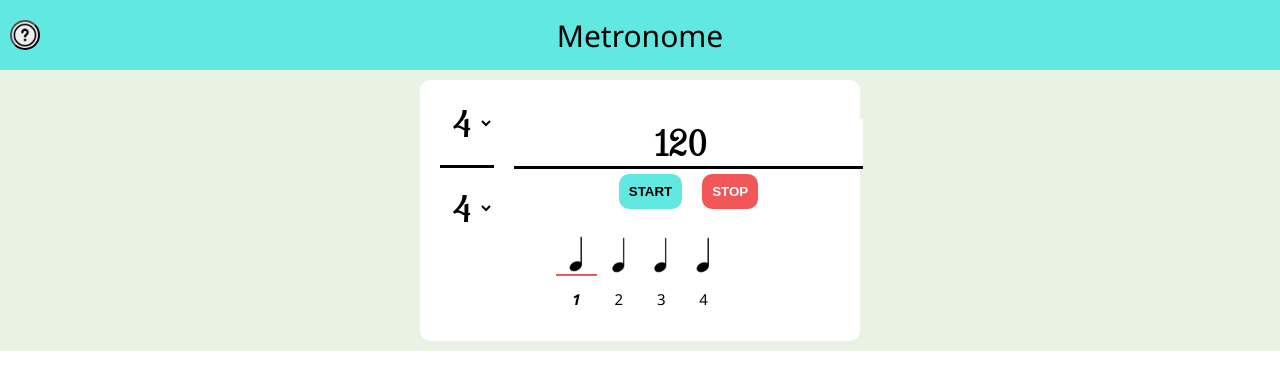
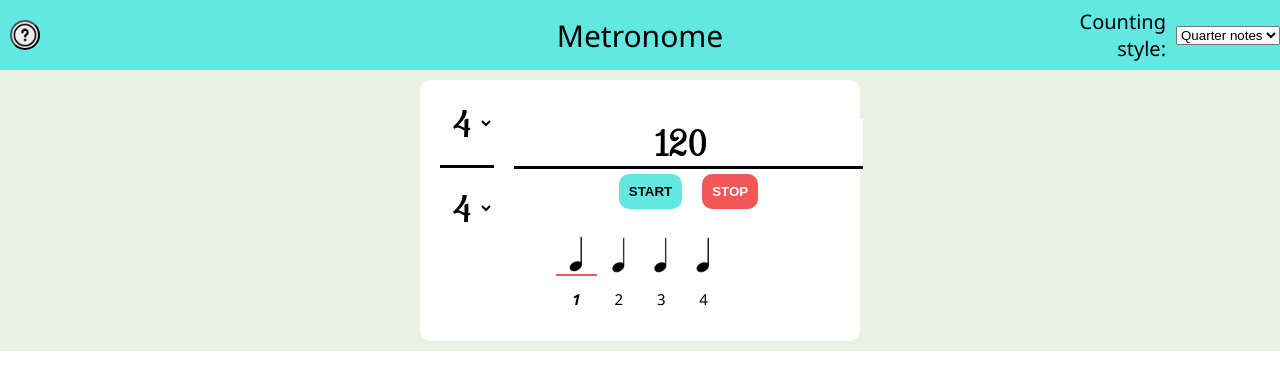
Before and after one commit to BasilGolightly/Mark-Sadnik-Projects, a PHP site: page / in a window 1280 px wide. Shown: the top 390 px of the page. Run offline with PHP 8.4, Linux system fonts and the light colour scheme.

Commit message:
to do: implement different counting modes

```diff
--- a/JS/Metronome/index.html
+++ b/JS/Metronome/index.html
@@ -19,7 +19,15 @@
             </div>
 
             <div class="navRight">
-
+                <div>
+                    Counting style:
+                </div>
+                <div>
+                    <select name="countingStyle" id="countingStyle" class="countingDropdown">
+                        <option value="quarter">Quarter notes</option>
+                        <option value="seq">Sequential</option>
+                    </select>
+                </div>
             </div>
         </div>
 
@@ -29,7 +37,7 @@
                     <div class="meterWrap">
                         <div class="timeSigWrap">
                             <div class="beatsWrap">
-                                <select name="beatsPerBar" id="beatsPerBar" oninput="changeTimeSignature()">
+                                <select name="beatsPerBar" id="beatsPerBar">
                                     <option value="2">2</option>
                                     <option value="3">3</option>
                                     <option value="4" selected>4</option>
@@ -52,7 +60,7 @@
                             </div>
                             <hr class="timeDivider">
                             <div class="noteWrap">
-                                <select name="noteValue" id="noteValue" oninput="changeTimeSignature()">
+                                <select name="noteValue" id="noteValue">
                                     <option value="4" selected>4</option>
                                     <option value="8">8</option>
                                     <option value="16">16</option>
@@ -65,7 +73,7 @@
                             </div>
                             <div class="startWrap">
                                 <button type="button" class="startBtn" id="startBtn">START</button>
-                                <button type="button" class="stopBtn" id="stopBtn">STOP</button>
+                                <button type="button" class="stopBtn" id="stopBtn" disabled>STOP</button>
                             </div>
                         </div>
                     </div>
--- a/JS/Metronome/scripts/script.js
+++ b/JS/Metronome/scripts/script.js
@@ -1,5 +1,6 @@
 // variables for storing time signature and bpm
 let beatsPerBar = 4, noteValue = 4, bpm = 120, intervalMs = (60 / bpm) * 1000, currentBeat = 1;
+let seqCounting = false;
 let timer = setInterval(()=>{}, 1000);
 let accented = [];
 
@@ -10,21 +11,23 @@ const audioRegular = new Audio("../media/regular.mp3");
 const audioAccent = new Audio("../media/accent.mp3");
 
 function start(){
-    changeTimeSignature();
     intervalMs = ((60 / bpm) * 1000) / (noteValue / 4);
     timer = setInterval(tick, intervalMs);
-    document.getElementById("startBtn").enabled = false;
-    document.getElementById("stopBtn").enabled = true;
+    document.getElementById("startBtn").disabled = true;
+    document.getElementById("stopBtn").disabled = false;
 }
 
 function stop(){
     currentBeat = 1;
     clearInterval(timer);
-    document.getElementById("stopBtn").enabled = false;
-    document.getElementById("startBtn").enabled = true;
+    document.getElementById("stopBtn").disabled = true;
+    document.getElementById("startBtn").disabled = false;
 }
 
 async function tick(){
+    const beats = Number(beatsPerBar);
+    let prevBeat = ((beats+(currentBeat-2)) % beats) + 1;
+    console.log(prevBeat);
 
     document.getElementById('note' + currentBeat).style.borderBottom = "2px solid black";
     document.getElementById('noteNum' + currentBeat).style.fontWeight = "bold";
@@ -38,22 +41,34 @@ async function tick(){
     audioRegular.currentTime = 0;
     audioRegular.play();
 
-    // first note - reset last note
-    if(currentBeat == 1){
-        document.getElementById('note' + beatsPerBar).style.borderBottom = "none";
-        document.getElementById('noteNum' + beatsPerBar).style.fontWeight = "";
-    }
-    // end of bar - reset all other notes
-    else if(currentBeat == beatsPerBar) {
-        for(let i = 1; i <= (beatsPerBar-1); i++){
-            document.getElementById('note' + i).style.borderBottom = "none";
-            document.getElementById('noteNum' + i).style.fontWeight = "";
-        }
+    document.getElementById('note' + prevBeat).style.borderBottom = "none";
+    document.getElementById('noteNum' + prevBeat).style.fontWeight = "";
+
+    // end of bar - reset to count 1
+    if(currentBeat == beatsPerBar) {
         currentBeat = 1;
         return;
     }
 
     currentBeat++;
+}
+
+function changeCountingStyle(){
+    // if the notes are quarter notes, it doesn't make a difference
+    if(noteValue == 4){
+        seqCounting = true;
+    }
+
+    // sequential counting mode - [1, beats per bar]
+    if(seqCounting){
+
+        return;
+    }
+    else{
+
+    }
+
+    seqCounting = !seqCounting;
 }
 
 function changeTimeSignature(){
@@ -77,14 +92,6 @@ function changeTimeSignature(){
     for(let i = 1; i <= beatsPerBar; i++){
         document.getElementById("noteImgArea").innerHTML += "<td id='note" + i + "' onclick='markAccent(" + i + ")'><img src='" + noteImgPath + "'></td>";
         document.getElementById("noteNumArea").innerHTML += "<td id='noteNum" + i + "' onclick='markAccent(" + i + ")'>" + i + "</td>";
-        document.getElementById('note' + i).addEventListener("click", () => markAccent(i));
-        document.getElementById('noteNum' + i).addEventListener("click", () => markAccent(i));
-        /*
-        let currNote = document.getElementById('note' + i);
-        let currNoteNum = document.getElementById('noteNum' + i);
-        currNote.style.borderBottom = "none";
-        currNoteNum.style.fontWeight = "normal";
-        */
         accented[(i-1)] = false;
     }
 
@@ -122,5 +129,6 @@ document.getElementById('startBtn').addEventListener("click", start);
 document.getElementById('stopBtn').addEventListener("click", stop);
 document.getElementById('bpm').addEventListener("input", stop);
 document.getElementById('bpm').addEventListener("blur", checkInput);
+document.getElementById('countingStyle').addEventListener("change", changeCountingStyle);
 
 changeTimeSignature();
--- a/JS/Metronome/stylesheets/main.css
+++ b/JS/Metronome/stylesheets/main.css
@@ -50,11 +50,27 @@ body{
     text-align: left;
 }
 
-.nav div{
+.navLeft, .navMid{
     padding: 5px;
     display: flex;
     flex-direction: column;
     justify-content: center;
+}
+
+.navRight{
+    display: flex;
+    float: right;
+    text-align: right;
+    justify-content: right;
+    flex-direction: row;
+    font-size: 20px;
+}
+
+.navRight div{
+    display: flex;
+    flex-direction: column;
+    justify-content: center;
+    margin-left: 10px;
 }
 
 .mid{
@@ -145,16 +161,6 @@ body{
     text-align: center;
     font-size: 35px;
 }
-
-/*
-.bpmWrap input:focus{
-    border-bottom: 4px solid black;
-}
-
-.bpmWrap input:hover{
-    border-bottom: 4px solid black;
-}
-*/
 
 .startWrap{
     display: flex;
@@ -263,12 +269,6 @@ td :hover{
     grid-template-rows: auto auto;
     width: 100%;
     background-color: #fdf6b8;
-    /*
-    background-image: url("../media/musicPattern.jpg");
-    background-repeat: repeat repeat;
-    background-size: contain;
-    backdrop-filter: blur(2px);
-    */
 }
 
 ul{
```
